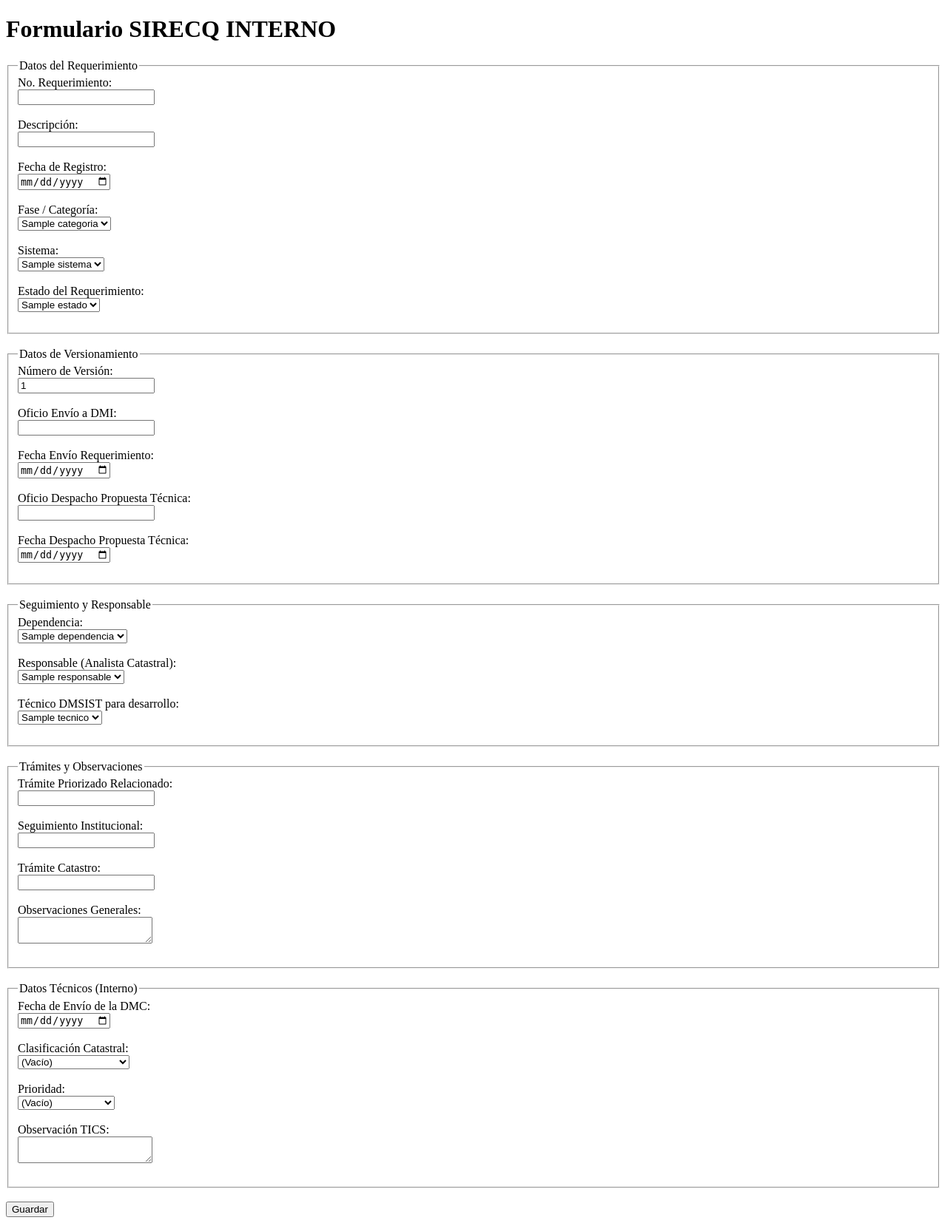
After one commit to Jimmy9812/formulario_sirecq, a Flask app: template templates/sirecq_interno.html in a window 1280 px wide. The commit adds this page. Shown: the whole page at 74% size. Run offline with Flask 3, Linux system fonts and the light colour scheme; the template is opened without the code that fills it: most values are stand-ins (such as "Sample title", 1, 10 or a date in 2020); some libraries are stand-ins or nearby versions.

Commit message:
feat: :sparkles: Update fron

```diff
--- /dev/null
+++ b/templates/sirecq_interno.html
@@ -0,0 +1,149 @@
+<!DOCTYPE html>
+<html lang="es">
+<head>
+    <meta charset="UTF-8">
+    <title>Registrar Requerimiento Interno</title>
+</head>
+<body>
+    <h1>Formulario SIRECQ INTERNO</h1>
+    <form method="POST">
+
+        <!-- 📌 Datos principales del requerimiento -->
+        <fieldset>
+            <legend>Datos del Requerimiento</legend>
+
+            <label>No. Requerimiento:</label><br>
+            <input type="text" name="no_requerimiento" required><br><br>
+
+            <label>Descripción:</label><br>
+            <input type="text" name="descripcion" required><br><br>
+
+            <label>Fecha de Registro:</label><br>
+            <input type="date" name="fecha_registro"><br><br>
+
+            <label>Fase / Categoría:</label><br>
+            <select name="id_categoria">
+                {% for c in categorias %}
+                <option value="{{ c[0] }}">{{ c[1] }}</option>
+                {% endfor %}
+            </select><br><br>
+
+            <label>Sistema:</label><br>
+            <select name="id_sistema">
+                {% for s in sistemas %}
+                <option value="{{ s[0] }}">{{ s[1] }}</option>
+                {% endfor %}
+            </select><br><br>
+
+            <label>Estado del Requerimiento:</label><br>
+            <select name="id_estado">
+                {% for e in estados %}
+                <option value="{{ e[0] }}">{{ e[1] }}</option>
+                {% endfor %}
+            </select><br><br>
+        </fieldset>
+
+        <br>
+
+        <!-- 📌 Datos de Versionamiento -->
+        <fieldset>
+            <legend>Datos de Versionamiento</legend>
+
+            <label>Número de Versión:</label><br>
+            <input type="number" name="num_version" min="1" value="1"><br><br>
+
+            <label>Oficio Envío a DMI:</label><br>
+            <input type="text" name="oficioEnvioDmi"><br><br>
+
+            <label>Fecha Envío Requerimiento:</label><br>
+            <input type="date" name="fechaEnvioReq"><br><br>
+
+            <label>Oficio Despacho Propuesta Técnica:</label><br>
+            <input type="text" name="ofi_desp_pt"><br><br>
+
+            <label>Fecha Despacho Propuesta Técnica:</label><br>
+            <input type="date" name="fech_desp_pt"><br><br>
+        </fieldset>
+
+        <br>
+
+        <!-- 📌 Información de seguimiento -->
+        <fieldset>
+            <legend>Seguimiento y Responsable</legend>
+
+            <label>Dependencia:</label><br>
+            <select name="id_dependencia">
+                {% for d in dependencias %}
+                <option value="{{ d[0] }}">{{ d[1] }}</option>
+                {% endfor %}
+            </select><br><br>
+
+            <label>Responsable (Analista Catastral):</label><br>
+            <select name="id_rol_usuario">
+                {% for r in responsables %}
+                <option value="{{ r[0] }}">{{ r[1] }}</option>
+                {% endfor %}
+            </select><br><br>
+
+            <label>Técnico DMSIST para desarrollo:</label><br>
+            <select name="tecnico">
+                {% for t in tecnicos %}
+                <option value="{{ t[0] }}">{{ t[1] }}</option>
+                {% endfor %}
+            </select><br><br>
+        </fieldset>
+
+        <br>
+
+        <!-- 📌 Trámites y observaciones -->
+        <fieldset>
+            <legend>Trámites y Observaciones</legend>
+
+            <label>Trámite Priorizado Relacionado:</label><br>
+            <input type="text" name="tramitePR"><br><br>
+
+            <label>Seguimiento Institucional:</label><br>
+            <input type="text" name="seguimientoInst"><br><br>
+
+            <label>Trámite Catastro:</label><br>
+            <input type="text" name="tramiteCat"><br><br>
+
+            <label>Observaciones Generales:</label><br>
+            <textarea name="observacionesGen"></textarea><br><br>
+        </fieldset>
+
+        <br>
+
+        <!-- 📌 Datos técnicos internos -->
+        <fieldset>
+            <legend>Datos Técnicos (Interno)</legend>
+
+            <label>Fecha de Envío de la DMC:</label><br>
+            <input type="date" name="fecha_env_dmc"><br><br>
+
+            <label>Clasificación Catastral:</label><br>
+            <select name="clasif">
+                <option value="">(Vacío)</option>
+                {% for c in clasificaciones %}
+                <option value="{{ c[0] }}">{{ c[1] }}</option>
+                {% endfor %}
+            </select><br><br>
+
+            <label>Prioridad:</label><br>
+            <select name="prioridad">
+                <option value="">(Vacío)</option>
+                {% for p in prioridades %}
+                <option value="{{ p[0] }}">{{ p[1] }}</option>
+                {% endfor %}
+            </select><br><br>
+
+            <label>Observación TICS:</label><br>
+            <textarea name="obsv_tecnica"></textarea><br><br>
+        </fieldset>
+
+        <br>
+
+        <input type="submit" value="Guardar">
+    </form>
+</body>
+</html>
```
Also changed, not shown: templates/formulario.html (+30 -6 lines), templates/sirecq_externo.html (added, +93 -0 lines).
